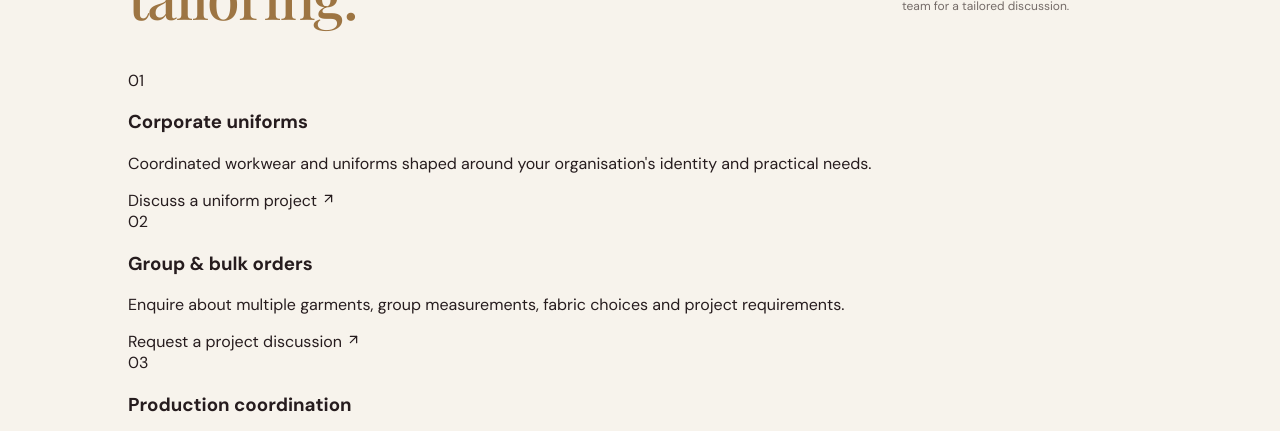
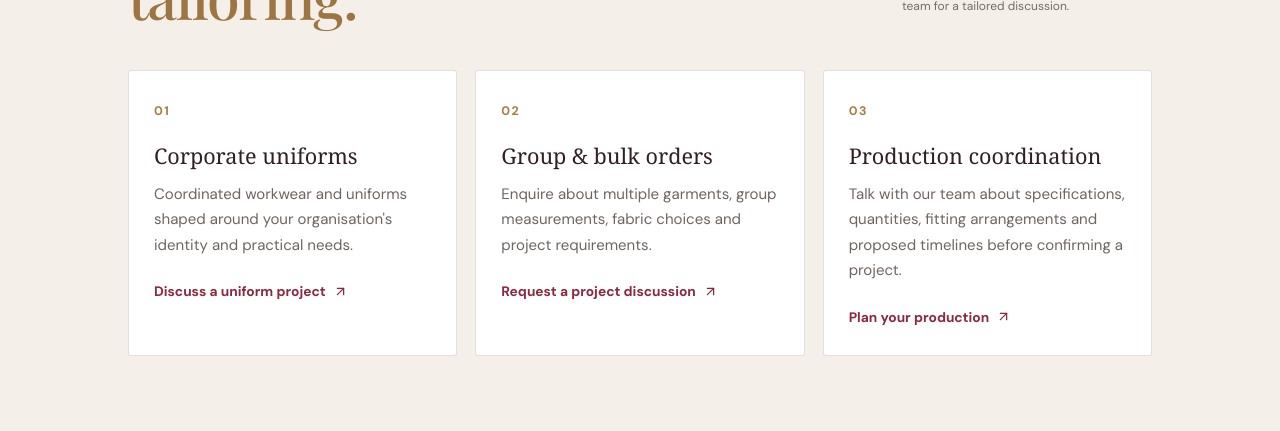
Before and after one commit to Scholar94/mrfob, a React (Vite) app: page / in a window 1280 px wide. Shown: the part 4429-4860 px from the top of the page. Built offline with nearby package versions, Linux system fonts and the light colour scheme; no server answers; a web font is replaced by a local one.

Commit message:
Style industrial and corporate tailoring section

```diff
--- a/src/styles.css
+++ b/src/styles.css
@@ -240,3 +240,13 @@
 .order-progress-track{height:8px;overflow:hidden;border-radius:99px;background:#e8e0d5}
 .order-progress-track span{display:block;height:100%;border-radius:inherit;background:linear-gradient(90deg,#8e263f,#bd9658);transition:width .25s ease}
 .order-progress small{display:block;margin-top:8px;color:#766d64;line-height:1.45}
+
+
+.industrial{background:#f4f0e9}
+.industrial-grid{display:grid;grid-template-columns:repeat(3,minmax(0,1fr));gap:18px;margin-top:38px}
+.industrial-grid article{padding:28px 25px;border:1px solid rgba(92,53,49,.16);background:#fff;border-radius:3px;min-height:225px}
+.industrial-grid article>span{display:inline-flex;color:#a77d43;font-size:.78rem;font-weight:800;letter-spacing:.12em;margin-bottom:22px}
+.industrial-grid h3{font-family:Georgia,serif;font-size:1.35rem;font-weight:500;margin:0 0 12px;color:#321f22}
+.industrial-grid p{color:#6e6560;line-height:1.7;font-size:.94rem;margin:0 0 22px}
+.industrial-grid a{display:inline-flex;align-items:center;gap:7px;color:#8c293f;text-decoration:none;font-size:.86rem;font-weight:700}
+@media(max-width:760px){.industrial-grid{grid-template-columns:1fr}.industrial-grid article{min-height:0;padding:23px}}
```
